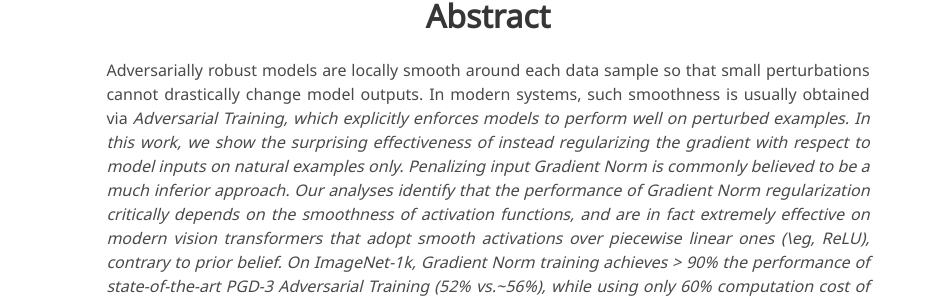
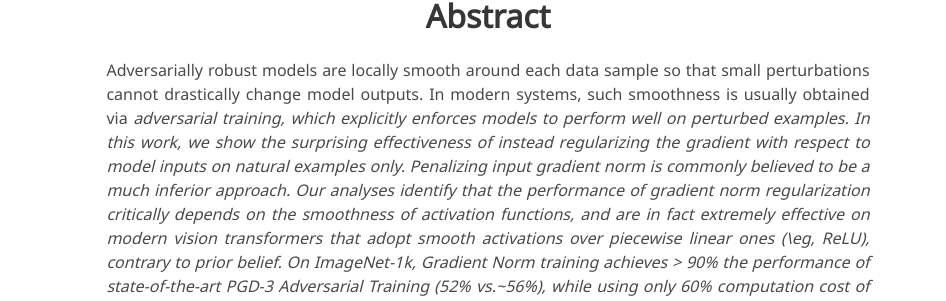
Before and after one commit to adriarm/adriarm.github.io, a Jekyll site: the page _pages/robustness_natural_gradients/index.html, which Jekyll copies as it is, in a window 1280 px wide and 900 px high. Shown: the part 412-713 px from the top of the window, without its empty margins (152-1098 px from the left). Built offline with Jekyll 4.4.1, drawn with Linux system fonts in a browser that asks for light colours; nearby versions of some CDN libraries; some web fonts are replaced; library files that are not in the unit come from our copies; a style sheet for code colours, icons or effects is not loaded.

Commit message:
dont use caps

```diff
--- a/_pages/robustness_natural_gradients/index.html
+++ b/_pages/robustness_natural_gradients/index.html
@@ -151,10 +151,10 @@
         <div class="content has-text-justified">
           <p>
             Adversarially robust models are locally smooth around each data sample so that small perturbations cannot drastically change model outputs.
-            In modern systems, such smoothness is usually obtained via <em>Adversarial Training, which explicitly enforces models to perform well on perturbed examples.
+            In modern systems, such smoothness is usually obtained via <em>adversarial training, which explicitly enforces models to perform well on perturbed examples.
             In this work, we show the surprising effectiveness of instead regularizing the gradient with respect to model inputs <em>on natural examples only</em>.
-            Penalizing input <em>Gradient Norm</em> is commonly believed to be a much inferior approach.
-            Our analyses identify that the performance of <em>Gradient Norm</em> regularization critically depends on the smoothness of activation functions,
+            Penalizing input <em>gradient norm</em> is commonly believed to be a much inferior approach.
+            Our analyses identify that the performance of <em>gradient norm</em> regularization critically depends on the smoothness of activation functions,
             and are in fact extremely effective on modern vision transformers that adopt smooth activations over piecewise linear ones (\eg, ReLU), contrary to prior belief.
             On ImageNet-1k, <em>Gradient Norm</em> training achieves > 90% the performance of state-of-the-art PGD-3 <em>Adversarial Training</em> (52% vs.~56%),
             while using only 60% computation cost of the state-of-the-art without complex adversarial optimization.
```
